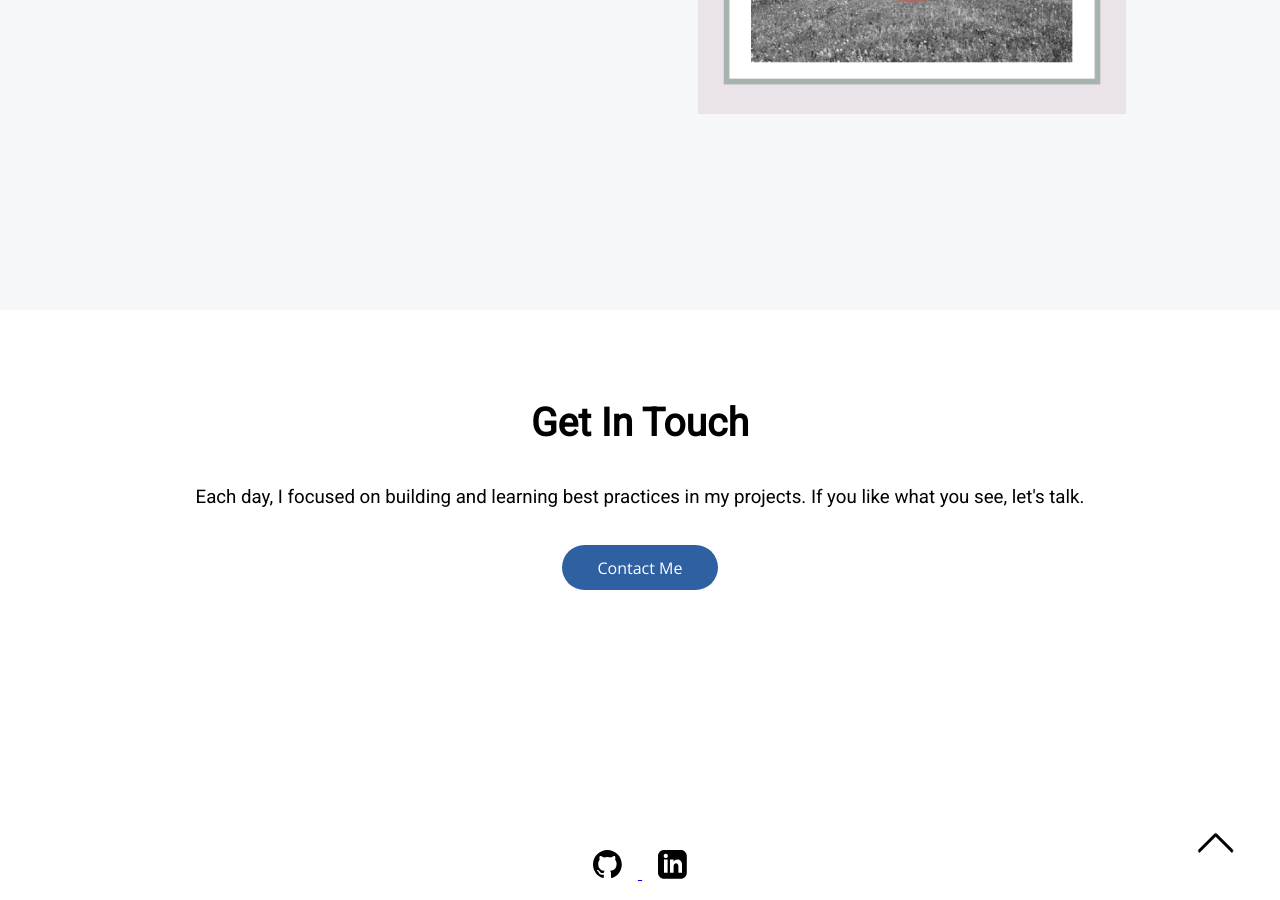
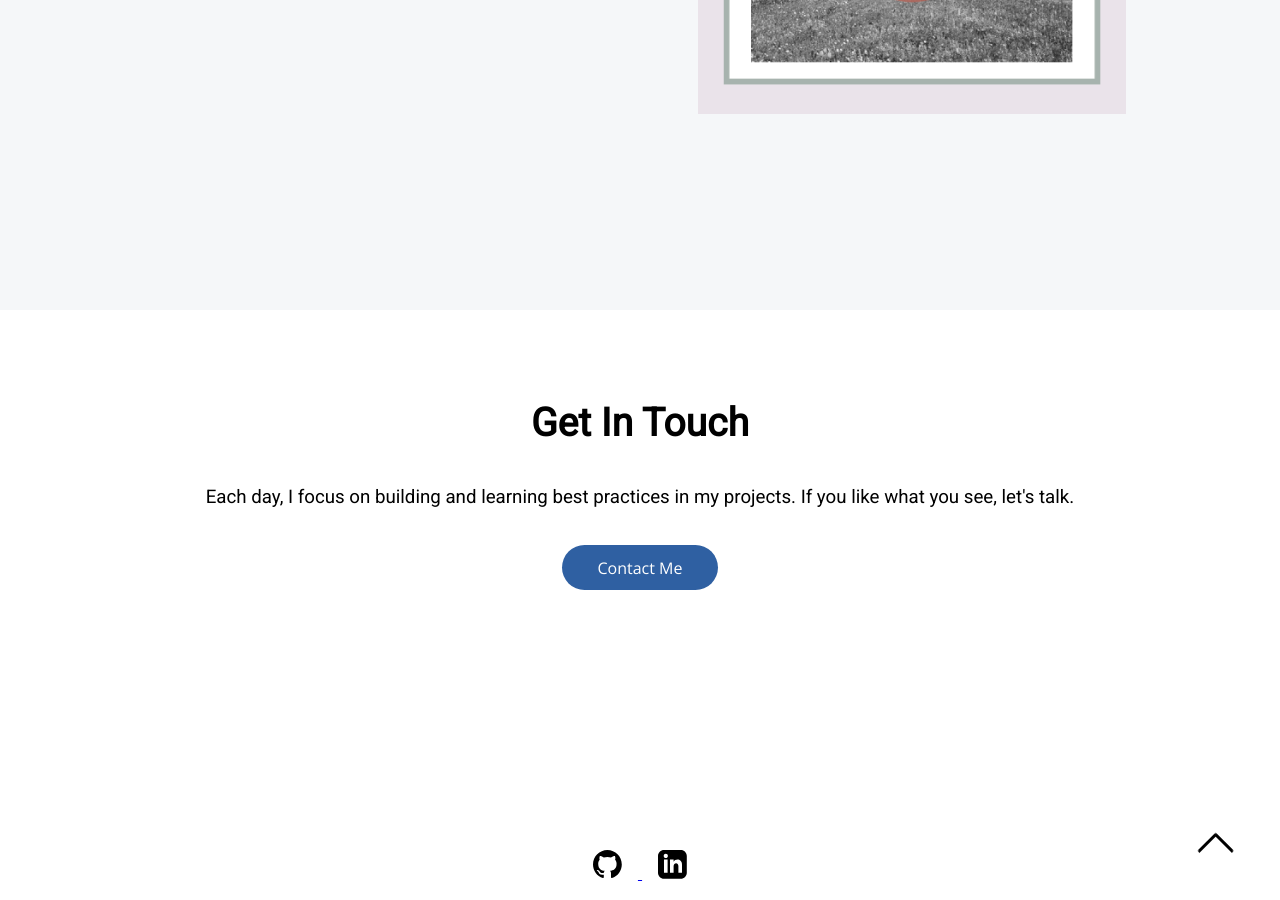
Before and after one commit to windan11/windan11.github.io, a Jekyll site: the page built from index.html, in a window 1280 px wide and 900 px high, scrolled down 4851 px. Built offline with Jekyll 4.4.1, drawn with Linux system fonts in a browser that asks for light colours.

Commit message:
Update default.html

```diff
--- a/_layouts/default.html
+++ b/_layouts/default.html
@@ -111,7 +111,7 @@
 			<section class="contact">
 				<div class="container">
 					<h2>Get In Touch</h2>
-					<h3>Each day, I focused on building and learning best practices in my projects. If you like what you see, let's talk.</h3>
+					<h3>Each day, I focus on building and learning best practices in my projects. If you like what you see, let's talk.</h3>
 					<a id="contact-btn" href="mailto:athach28@gmail.com">Contact Me</a>
 				</div>
 			</section>
```
